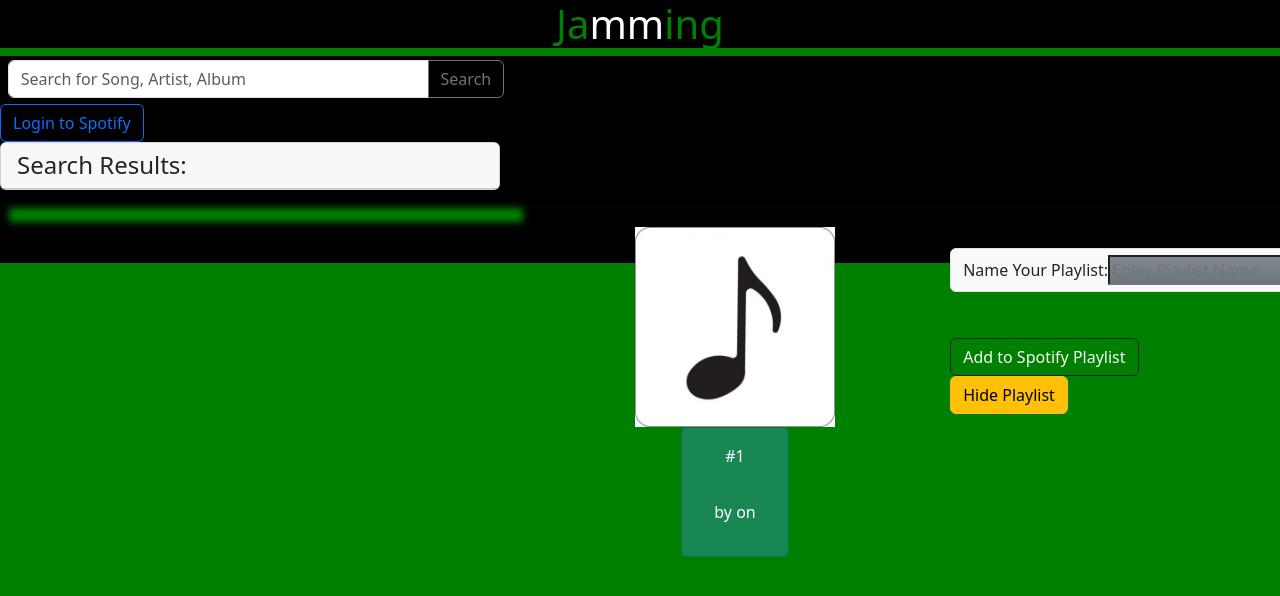
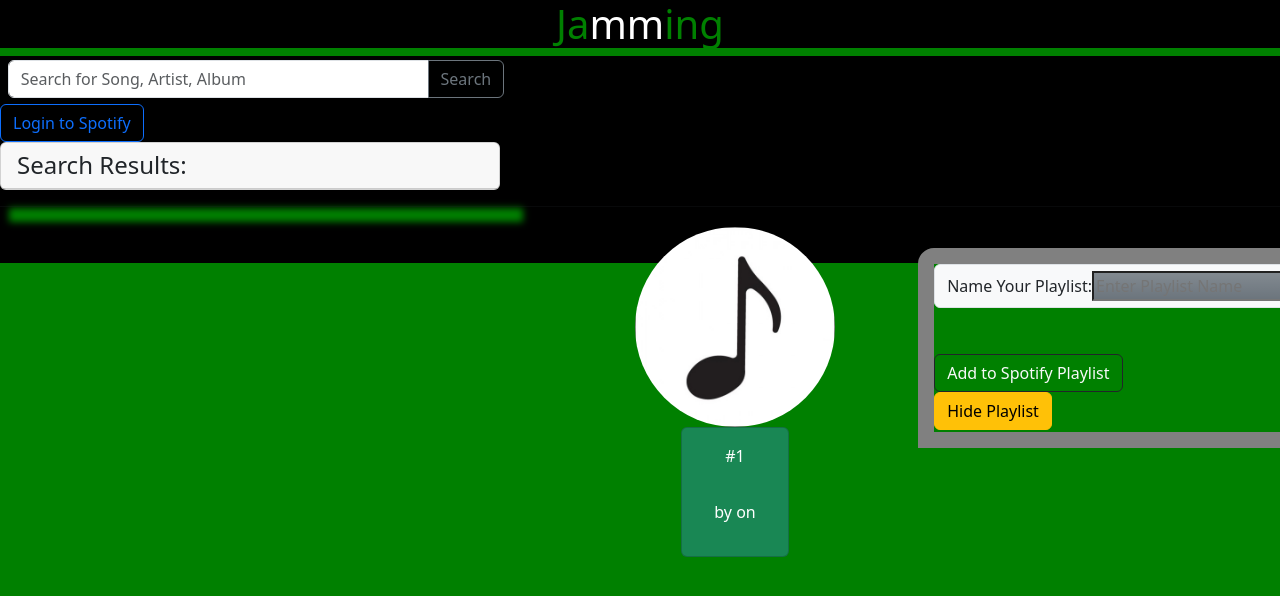
Before and after one commit to Intropyro1/reactApp, a React (Vite) app: page / in a window 1280 px wide. Shown: the top 596 px of the page. Built offline with nearby package versions, Linux system fonts and the light colour scheme; what @spotify/web-api-ts-sdk would draw is missing.

Commit message:
modified a components styling, added a boarder + box-shadow to the playlist section + modified boarder radius on the trackdisplay as well

```diff
--- a/src/App.css
+++ b/src/App.css
@@ -27,6 +27,10 @@
     bottom: 32rem;
     height: 200px;
     margin-right: 400px;
+    border: solid 1rem grey;
+    box-shadow: outset 7px -9px 12px green;
+    border-top-left-radius: 1rem;
+    border-top-right-radius: 1rem;
 }
 
 .trackDisplayDiv {
@@ -46,6 +50,7 @@
 .imageDisplay {
     width: 200px;
     height: 200px;
+    border-radius: 15rem;
 }
 
 .userLocalPlaylistDisplay {
```
